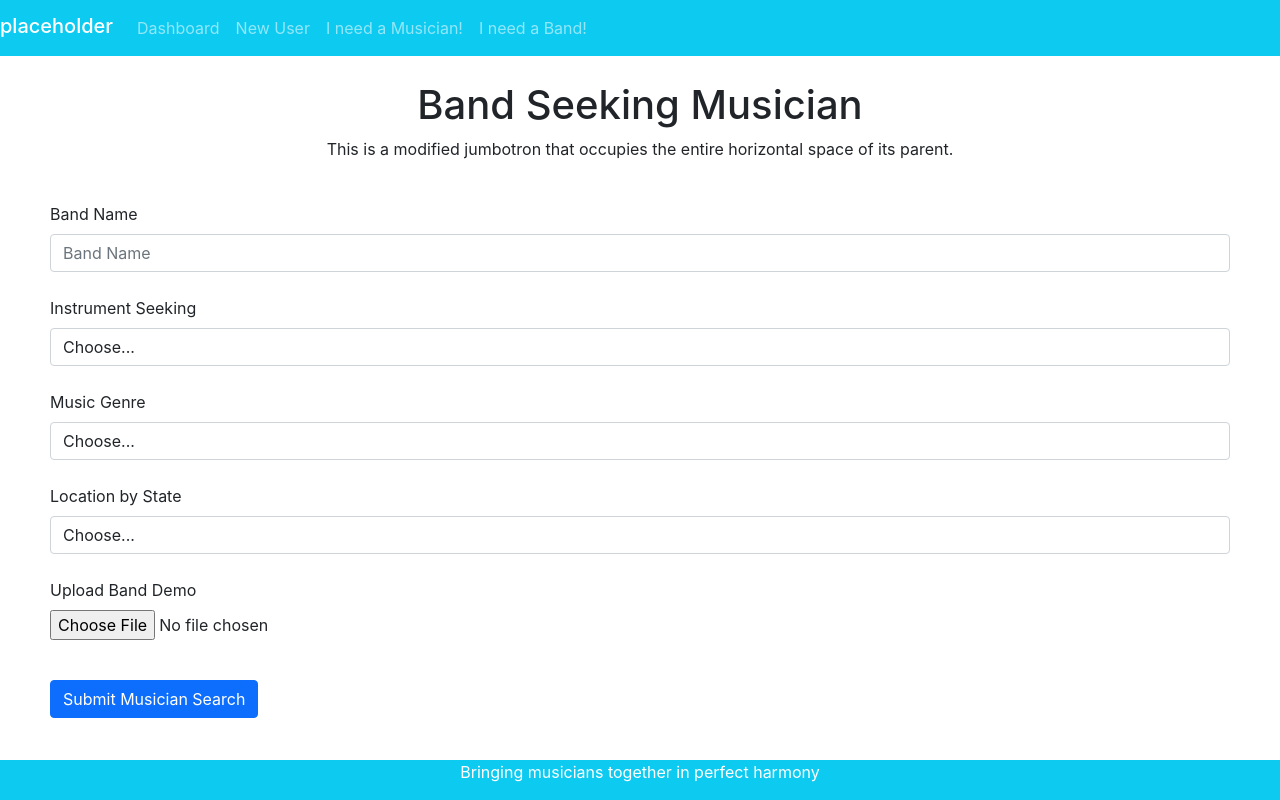
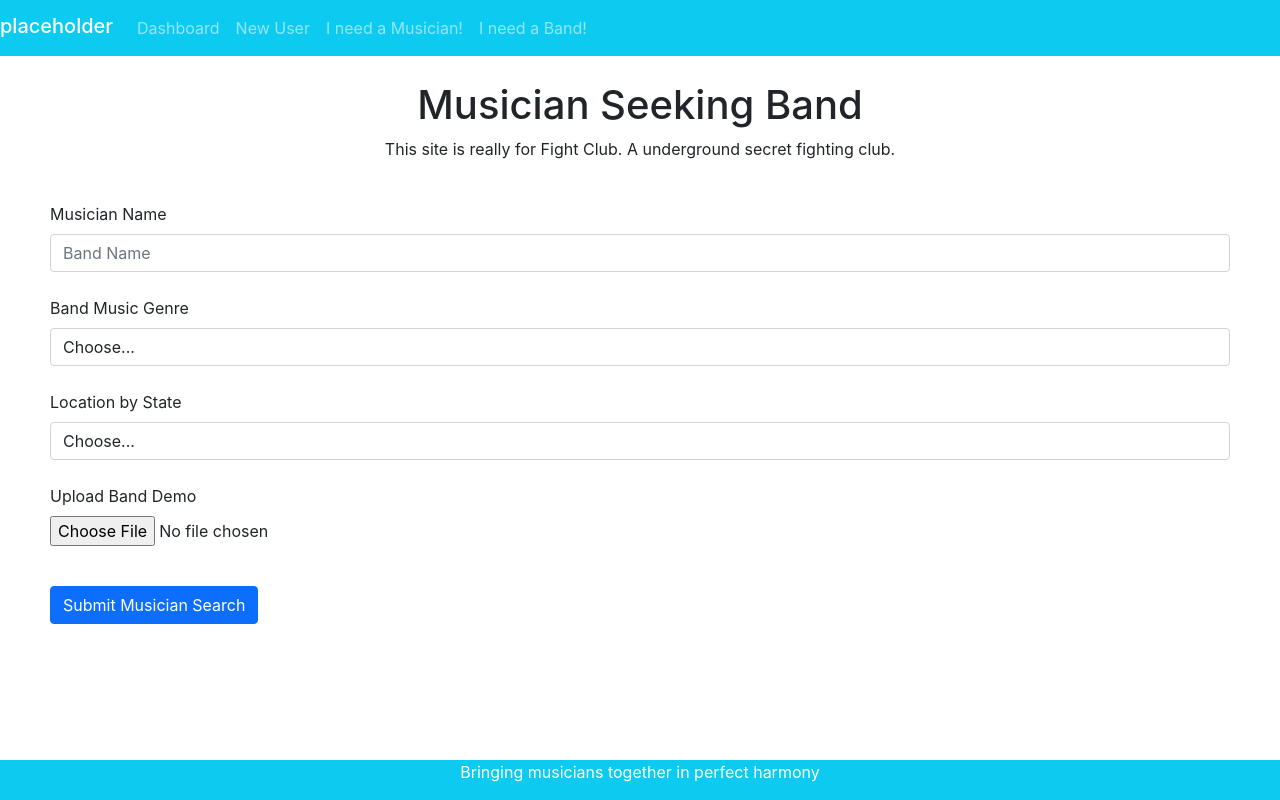
Before and after one commit to NW-Scrappy/duet, a React (Create React App) app in the folder client/: page /MusicianSearch in a window 1280 px wide. Built offline with nearby package versions, Linux system fonts and the light colour scheme.

Commit message:
band page created

```diff
--- a/client/src/components/NeedaBand.js
+++ b/client/src/components/NeedaBand.js
@@ -12,68 +12,43 @@ import Container from 'react-bootstrap/Container';
         <div>
             <Jumbotron fluid className="jumbotron">
                 <Container>
-                    <h1>Band Seeking Musician</h1>
+                    <h1>Musician Seeking Band</h1>
                     <p>
-                        This is a modified jumbotron that occupies the entire horizontal space of
-                        its parent.
+                        This site is really for Fight Club. A underground secret fighting club.
     </p>
                 </Container>
             </Jumbotron>
             <Form className="UserForm">
                 <Form.Row>
                     <Form.Group as={Col} controlId="formGridEmail">
-                        <Form.Label>Band Name</Form.Label>
+                        <Form.Label>Musician Name</Form.Label>
                         <Form.Control type="text" placeholder="Band Name" />
                        <br></br>
                     </Form.Group>
 
                     <Form.Group as={Col} controlId="formGridPassword">
-                        <Form.Label>Instrument Seeking</Form.Label>
+                        <Form.Label>Band Music Genre</Form.Label>
                         <Form.Control as="select" defaultValue="Choose...">
                             <option>Choose...</option>
-                            <option>Accordion</option>
-                            <option>Acoustic Guitar</option>
-                            <option> Flute</option>
-                            <option>Clarinet</option>
-                            <option>Saxophone</option>
-                            <option>Drums</option>
-                            <option>Rhythm Guitar</option>
-                            <option>Lead Guitar</option>
-                            <option>Bass Guitar</option>
-                            <option>Cello</option>
-                            <option>Fiddle/Violin</option>
-                            <option>Trumpet</option>
-                            <option>Ukelele</option>
+                            <option>Punk</option>
+                            <option>Progressive Rock</option>
+                            <option>Grunge</option>
+                            <option>Heavy Metal</option>
+                            <option>Ska</option>
+                            <option>Electronica</option>
+                            <option>Hip-Hop</option>
+                            <option>Jazz</option>
+                            <option>Street Brawling</option>
+                            <option>String Quartet</option>
+                            <option>Blues</option>
+                            <option>Cover Band</option>
+                            <option>Bare Knuckle Boxing</option>
 
                         </Form.Control>
                     </Form.Group>
                     <br></br>
                 </Form.Row>
 
-                <Form.Group controlId="formGridAddress1">
-                    <Form.Label>Music Genre</Form.Label>
-                    <Form.Control as="select" defaultValue="Choose...">
-                        <option>Choose...</option>
-                        <option>Blues</option>
-                        <option>Blue Grass</option>
-                        <option>Classical</option>
-                        <option>Country</option>
-                        <option>Electronic</option>
-                        <option>Folk</option>
-                        <option>Hip-hop</option>
-                        <option>Jazz</option>
-                        <option>New age</option>
-                        <option>Reggae</option>
-                        <option>Latin</option>
-                        <option>Rap</option>
-                        <option>Rock</option>
-                        <option>Pop/Rock</option>
-                        <option>International</option>
-
-
-                    </Form.Control>
-                </Form.Group>
-                <br></br>
 
                 <Form.Row>
                     {/* <Form.Group as={Col} controlId="formGridCity">
@@ -93,11 +68,13 @@ import Container from 'react-bootstrap/Container';
                             <option>Alaska</option>
                             <option>Arizona</option>
                             <option>Arkansas</option>
+                            <option>Behind the bleachers</option>
                             <option>California</option>
                             <option>Colorado</option>
                             <option>Connecticut</option>
                             <option>Delaware</option>
                             <option>Florida</option>
+                            <option>Dark Alley</option>
                             <option>...</option>
 
                         </Form.Control>
--- a/client/src/components/PostFormBand.js
+++ b/client/src/components/PostFormBand.js
@@ -22,8 +22,7 @@ const PostForm = () => {
                 <Container>
                     <h1>Band Seeking Musician</h1>
                     <p>
-                        This is a modified jumbotron that occupies the entire horizontal space of
-                        its parent.
+                    This site is really for Fight Club. A underground secret fighting club.
     </p>
                 </Container>
             </Jumbotron>
@@ -53,12 +52,15 @@ const PostForm = () => {
                             <option>Acoustic Guitar</option>
                             <option> Flute</option>
                             <option>Clarinet</option>
+                            <option>Brass Knuckles</option>
                             <option>Saxophone</option>
                             <option>Drums</option>
+                            <option>Switchblade</option>
                             <option>Rhythm Guitar</option>
                             <option>Lead Guitar</option>
                             <option>Bass Guitar</option>
                             <option>Cello</option>
+                            <option>Nunchucks</option>
                             <option>Fiddle/Violin</option>
                             <option>Trumpet</option>
                             <option>Ukelele</option>
```
